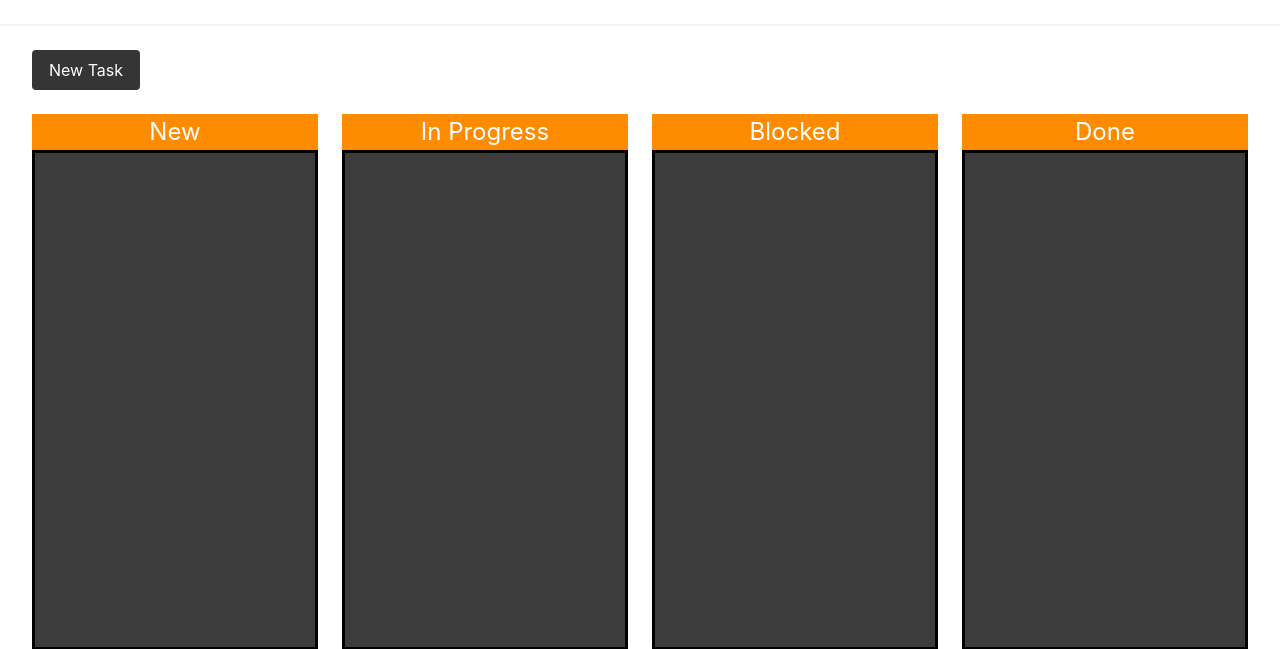
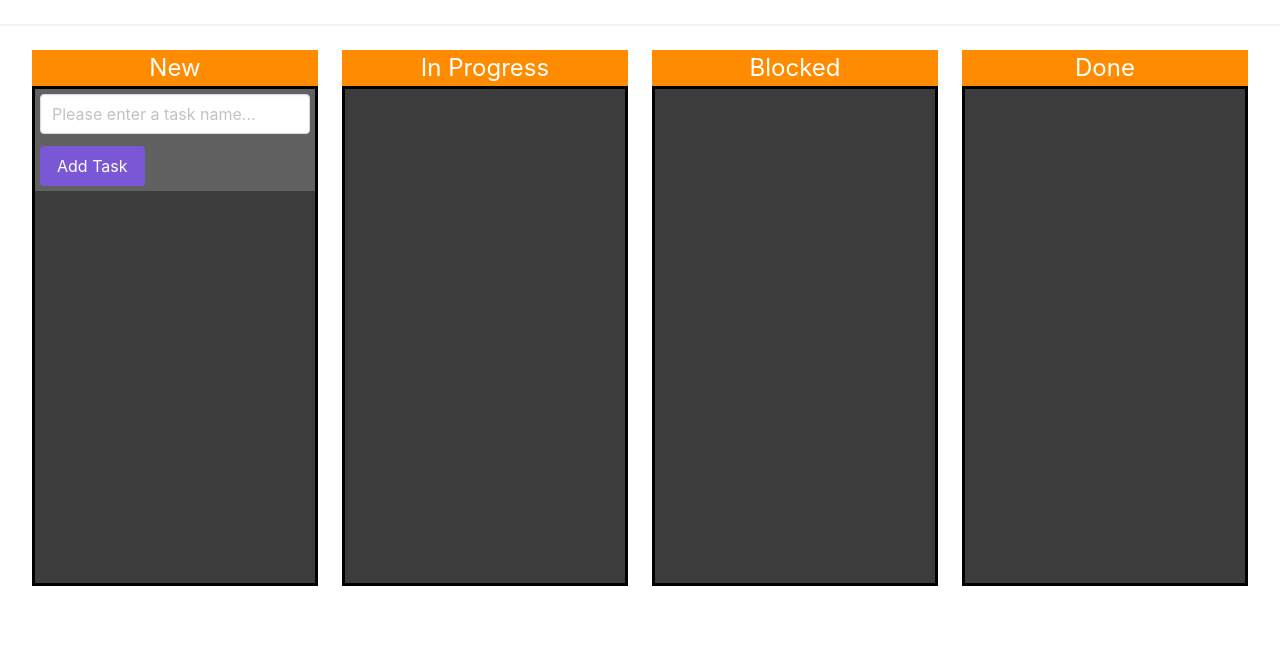
Before and after one commit to dom-aquino/ticktask, a Flask app: page /home in a window 1280 px wide. Shown: the part 52-701 px from the top of the page. Run offline with Flask 2, Linux system fonts and the light colour scheme; the visitor is signed in with stand-in values (Sample User, id 1); data comes from the database, SQL or seed files in the repository; both versions use the stored data as it was after the commit; data that the repository does not hold is empty; some libraries are stand-ins or nearby versions.

Commit message:
Change task creation

```diff
--- a/app/static/home.js
+++ b/app/static/home.js
@@ -5,16 +5,17 @@ home = new Vue({
     this.getCurrentUser();
     this.getTasks();
     this.calculateColumnBounds();
-    window.addEventListener('mousemove', function(event) {
-      console.log("Client X:", event.clientX);
-      console.log("Client Y:", event.clientY);
-    });
+//    window.addEventListener('mousemove', function(event) {
+//      console.log("Client X:", event.clientX);
+//      console.log("Client Y:", event.clientY);
+//    });
   },
   data: {
     user_id: null,
     task: null,
     tasks: [],
-    columnBounds: []
+    columnBounds: [],
+    statuses: ['New', 'In Progress', 'Blocked', 'Done']
   },
   methods: {
     getCurrentUser() {
@@ -30,29 +31,17 @@ home = new Vue({
       })
     },
     addTask() {
-      this.$buefy.dialog.prompt({
-        message: "Task Name",
-        inputAttrs: {
-          placeholder: 'Enter a task name',
-          maxlength: 128,
-        },
-        trapFocus: true,
-        onConfirm: (task) => {
-          if (task != null) {
       axios({
         method: 'post',
         url: '/api/tasks/add',
         data: {
-                'task': task
+          'task': this.task
         }
       })
       .then(response => {
         if (response.data['status'] == "success") {
-                this.tasks.push({name: task, status: "New"});
-                task = null;
-              }
-            })
-          }
+          this.tasks.push({name: this.task, status: "New"});
+          this.task = null;
         }
       })
     },
--- a/app/static/style.css
+++ b/app/static/style.css
@@ -11,6 +11,11 @@
     font-size: 24px;
     color: white;
     text-align: center;
+}
+
+.inputNewTask {
+  padding: 5px;
+  background-color: #616161;
 }
 
 .taskCard {
--- a/app/templates/home.html
+++ b/app/templates/home.html
@@ -1,18 +1,15 @@
 {% extends "base.html" %}
 
 {% block content %}
-  <div class="buttons">
-    <b-button label="New Task" type="is-dark" @click="addTask"></b-button>
-  </div>
   <div class="columns">
-    <template v-for="status in ['New', 'In Progress', 'Blocked', 'Done']">
+    <template v-for="status in statuses">
       <div class="column">
         <div class="statusName">
           [[ status ]]
         </div>
         <div class="status" :id="status">
           <ul>
-            <template v-for="(task, index) in tasks" :key="task.name">
+            <div v-for="(task, index) in tasks" :key="task.name">
               <template v-if="task['status'] == status">
                 <li class="taskCard"
                     @mousedown.stop="onMouseDown($event, index)">
@@ -20,8 +17,19 @@
                   <button @click="deleteTask(index)">Delete</button>
                 </li>
               </template>
-            </template>
+            </div>
           </ul>
+          <div class="inputNewTask" v-if="status == 'New'">
+            <b-field>
+              <b-input v-model="task"
+                placeholder="Please enter a task name...">
+              </b-input>
+            </b-field>
+            <div class="buttons">
+              <b-button label="Add Task" type="is-primary" @click="addTask">
+              </b-button>
+            </div>
+          </div>
         </div>
       </div>
     </template>
```
Also changed, not shown: app.db. Lines whose indentation alone changed are shown as unchanged.
